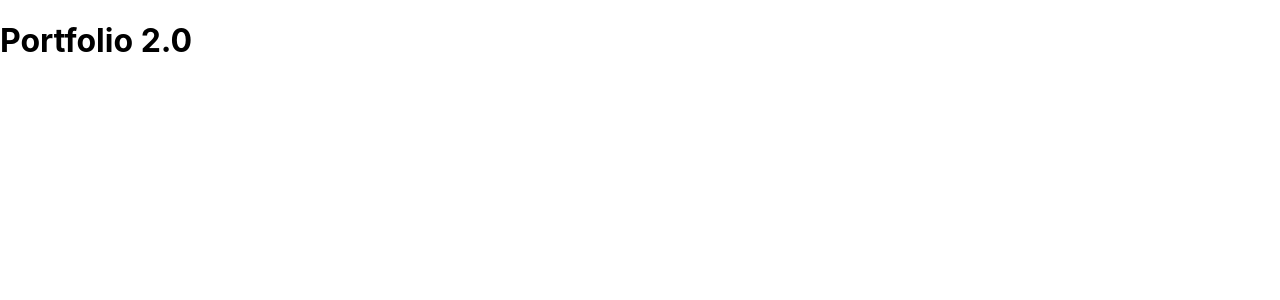
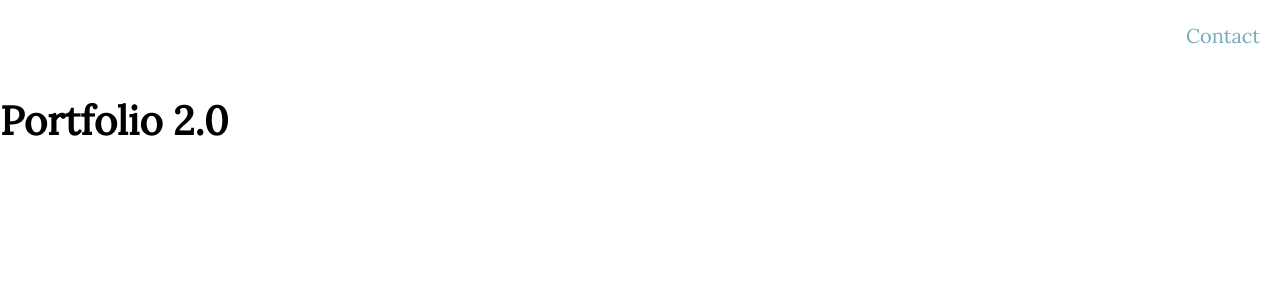
Before and after one commit to amadi5892/Portfolio-2.0, a React (Create React App) app: page / in a window 1280 px wide. Shown: the top 300 px of the page. Built offline with nearby package versions, Linux system fonts and the light colour scheme.

Commit message:
added nav

```diff
--- a/public/index.html
+++ b/public/index.html
@@ -3,6 +3,9 @@
   <head>
     <meta charset="utf-8" />
     <link rel="icon" href="%PUBLIC_URL%/favicon.ico" />
+    <link rel="preconnect" href="https://fonts.googleapis.com">
+    <link rel="preconnect" href="https://fonts.gstatic.com" crossorigin>
+    <link href="https://fonts.googleapis.com/css2?family=Lora&family=Roboto:wght@700&display=swap" rel="stylesheet">
     <meta name="viewport" content="width=device-width, initial-scale=1" />
     <meta name="theme-color" content="#000000" />
     <meta
--- /dev/null
+++ b/src/App.css
@@ -0,0 +1,42 @@
+/* // ~~~~~~~~~~~~~~~~~~~~~~~~~~~~~~~~~~~~~~~~~~~
+//   Fonts
+// ~~~~~~~~~~~~~~~~~~~~~~~~~~~~~~~~~~~~~~~~~~~
+
+// font-family: 'Lora', serif;
+// font-family: 'Roboto', sans-serif;
+
+
+// ~~~~~~~~~~~~~~~~~~~~~~~~~~~~~~~~~~~~~~~~~~~
+//   Colors
+// ~~~~~~~~~~~~~~~~~~~~~~~~~~~~~~~~~~~~~~~~~~~
+
+// #071013 - Rich Blak
+// #23B5D3 - Pacific Blue
+// #75ABBC - Pewter Blue
+// #A2AEBB - Cadet Blue Crayola
+// #DFE0E2 - Gainsboro
+
+
+// /* ~~~~~~~~~~~~~~~~~~~~~~~~~~~~~~~~~~~~~~~~~~~
+//   Basic Setup
+// ~~~~~~~~~~~~~~~~~~~~~~~~~~~~~~~~~~~~~~~~~~~ */
+
+* {
+  margin: 0;
+  padding: 0;
+  box-sizing: border-box;
+}
+
+html,
+body {
+  font-family: 'Lora', serif;
+  font-weight: 400;
+  font-size: 20px;
+  text-rendering: optimizeLegibility;
+  overflow-x: hidden;
+}
+
+a {
+  text-decoration: none;
+  color: #75ABBC;
+}
--- a/src/App.js
+++ b/src/App.js
@@ -1,8 +1,11 @@
-import './App.sass';
+import Nav from './routes/nav/nav.components';
+
+import './App.css';
 
 function App() {
   return (
     <div className="App">
+      <Nav />
       <h1>Portfolio 2.0</h1>
     </div>
   );
--- a/src/index.css
+++ /dev/null
@@ -1,13 +0,0 @@
-body {
-  margin: 0;
-  font-family: -apple-system, BlinkMacSystemFont, 'Segoe UI', 'Roboto', 'Oxygen',
-    'Ubuntu', 'Cantarell', 'Fira Sans', 'Droid Sans', 'Helvetica Neue',
-    sans-serif;
-  -webkit-font-smoothing: antialiased;
-  -moz-osx-font-smoothing: grayscale;
-}
-
-code {
-  font-family: source-code-pro, Menlo, Monaco, Consolas, 'Courier New',
-    monospace;
-}
--- a/src/index.js
+++ b/src/index.js
@@ -1,6 +1,5 @@
 import React from 'react';
 import ReactDOM from 'react-dom/client';
-import './index.css';
 import App from './App';
 import reportWebVitals from './reportWebVitals';
 
--- /dev/null
+++ b/src/routes/nav/nav.components.jsx
@@ -0,0 +1,18 @@
+import React from 'react'
+import './nav.styles.css'
+
+const Nav = () => {
+    return (
+        <div className='nav-container'>
+            <div></div>
+            <div>
+                <ul className='nav-links-container'>
+                    <li><a href='#contact'>Contact</a></li>
+                </ul>
+            </div>
+
+        </div>
+    );
+};
+
+export default Nav;
--- /dev/null
+++ b/src/routes/nav/nav.styles.css
@@ -0,0 +1,22 @@
+.nav-container {
+    height: 70px;
+    width: 100%;
+    display: flex;
+    flex-direction: row;
+    justify-content: space-between;
+    align-items: center;
+    margin-bottom: 25px;
+}
+
+.nav-links-container {
+    width: 100%;
+    padding: 0 20px;
+}
+
+.nav-links-container li {
+    list-style: none;
+}
+
+.nav-links-container li:hover {
+    border-bottom: 2px solid #23B5D3;
+}
```
Also changed, not shown: src/App.sass (deleted).
